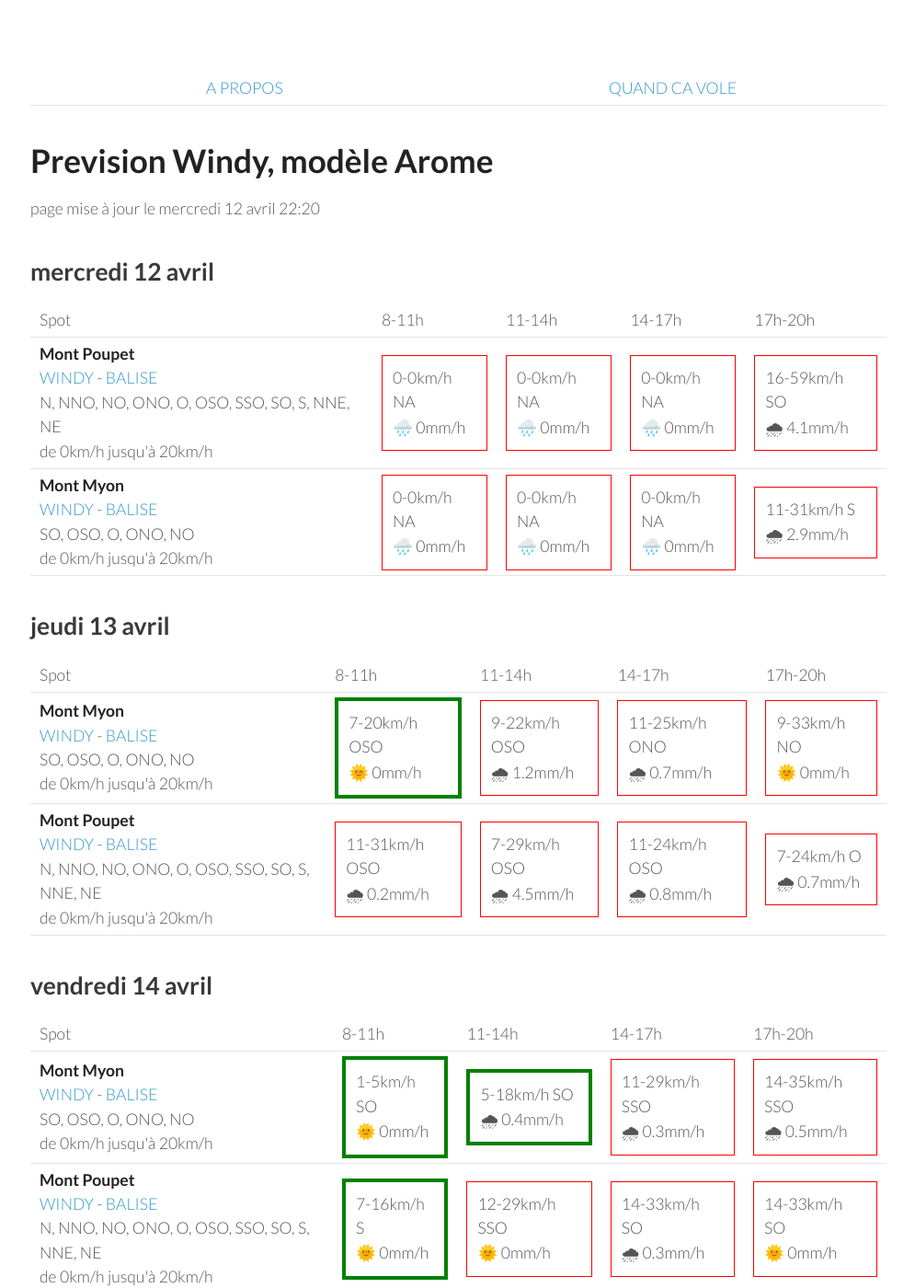
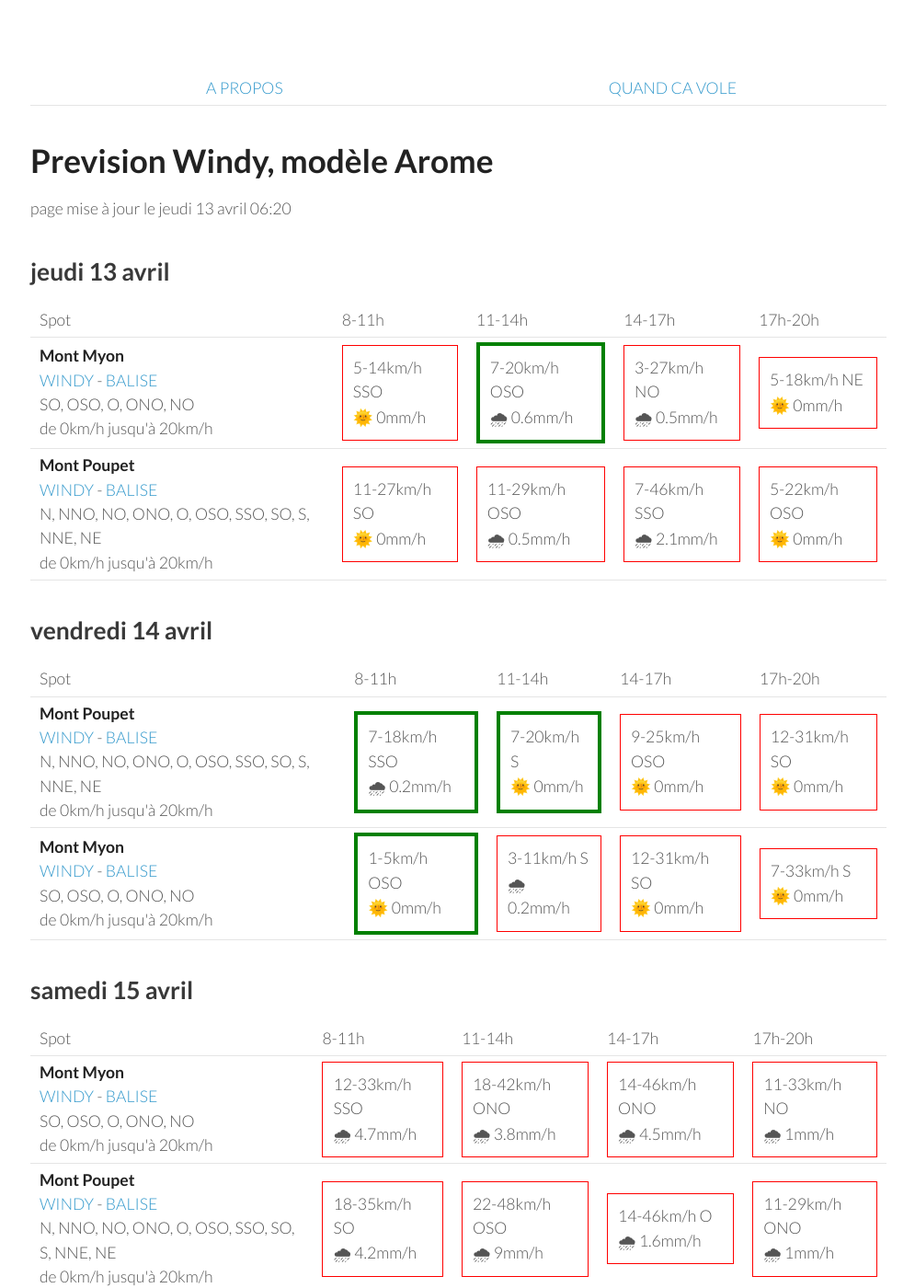
Before and after one commit to parapente-dans-le-nord/parapente-dans-le-nord.github.io, a Jekyll site: the page built from jura.markdown, in a window 1280 px wide and 1400 px high. Shown: the whole window at 92% size, without its empty margins (25-1020 px from the left). Built offline with Jekyll 4.4.1, drawn with Linux system fonts in a browser that asks for light colours; some of the changed text lies outside the part shown.

Commit message:
update index.markdown

```diff
--- a/jura.markdown
+++ b/jura.markdown
@@ -7,42 +7,8 @@ title:  "Tous les spots"
 {: .links}
 
 # Prevision Windy, modèle Arome
-page mise à jour le mercredi 12 avril 22:20
+page mise à jour le jeudi 13 avril 06:20
 
-## mercredi 12 avril
-
-{::nomarkdown}
-<table>
-  <tbody>
-    <tr>
-      <td>Spot</td>
-      <td>8-11h</td>
-      <td>11-14h</td>
-      <td>14-17h</td>
-      <td>17h-20h</td>
-    </tr>
-<tr>
-        <td><strong>Mont Poupet</strong><br><a href="https://windy.com/46.970/5.876?46.541,5.876,8">WINDY</a> - <span class=""><a href="http://www.balisemeteo.com/balise.php?idBalise=92">BALISE</a> </span><br> <span class="vent-favorable">N, NNO, NO, ONO, O, OSO, SSO, SO, S, NNE, NE</span><br><span class="force-vent">de 0km/h jusqu'à 20km/h</span> </td>
-
-            <td><div class="not-flyable"><p>0-0km/h NA</p><p>🌧️ 0mm/h</p></div></td>
-            <td><div class="not-flyable"><p>0-0km/h NA</p><p>🌧️ 0mm/h</p></div></td>
-            <td><div class="not-flyable"><p>0-0km/h NA</p><p>🌧️ 0mm/h</p></div></td>
-            <td><div class="not-flyable"><p>16-59km/h SO</p><p>🌧 4.1mm/h</p></div></td>
-
-    </tr>
-<tr>
-        <td><strong>Mont Myon</strong><br><a href="https://windy.com/46.331/5.397?45.898,5.394,8,m:eWoagj8">WINDY</a> - <span class=""><a href="http://www.balisemeteo.com/balise.php?idBalise=70">BALISE</a> </span><br> <span class="vent-favorable">SO, OSO, O, ONO, NO</span><br><span class="force-vent">de 0km/h jusqu'à 20km/h</span> </td>
-
-            <td><div class="not-flyable"><p>0-0km/h NA</p><p>🌧️ 0mm/h</p></div></td>
-            <td><div class="not-flyable"><p>0-0km/h NA</p><p>🌧️ 0mm/h</p></div></td>
-            <td><div class="not-flyable"><p>0-0km/h NA</p><p>🌧️ 0mm/h</p></div></td>
-            <td><div class="not-flyable"><p>11-31km/h S</p><p>🌧 2.9mm/h</p></div></td>
-
-    </tr>
-
-</tbody>
-</table>
-{:/}
 ## jeudi 13 avril
 
 {::nomarkdown}
@@ -58,20 +24,20 @@ page mise à jour le mercredi 12 avril 22:20
 <tr>
         <td><strong>Mont Myon</strong><br><a href="https://windy.com/46.331/5.397?45.898,5.394,8,m:eWoagj8">WINDY</a> - <span class=""><a href="http://www.balisemeteo.com/balise.php?idBalise=70">BALISE</a> </span><br> <span class="vent-favorable">SO, OSO, O, ONO, NO</span><br><span class="force-vent">de 0km/h jusqu'à 20km/h</span> </td>
 
-            <td><div class="flyable"><p>7-20km/h OSO</p><p>🌞 0mm/h</p></div></td>
-            <td><div class="not-flyable"><p>9-22km/h OSO</p><p>🌧 1.2mm/h</p></div></td>
-            <td><div class="not-flyable"><p>11-25km/h ONO</p><p>🌧 0.7mm/h</p></div></td>
-            <td><div class="not-flyable"><p>9-33km/h NO</p><p>🌞 0mm/h</p></div></td>
+            <td><div class="not-flyable"><p>5-14km/h SSO</p><p>🌞 0mm/h</p></div></td>
+            <td><div class="flyable"><p>7-20km/h OSO</p><p>🌧 0.6mm/h</p></div></td>
+            <td><div class="not-flyable"><p>3-27km/h NO</p><p>🌧 0.5mm/h</p></div></td>
+            <td><div class="not-flyable"><p>5-18km/h NE</p><p>🌞 0mm/h</p></div></td>
 
 
     </tr>
 <tr>
         <td><strong>Mont Poupet</strong><br><a href="https://windy.com/46.970/5.876?46.541,5.876,8">WINDY</a> - <span class=""><a href="http://www.balisemeteo.com/balise.php?idBalise=92">BALISE</a> </span><br> <span class="vent-favorable">N, NNO, NO, ONO, O, OSO, SSO, SO, S, NNE, NE</span><br><span class="force-vent">de 0km/h jusqu'à 20km/h</span> </td>
 
-            <td><div class="not-flyable"><p>11-31km/h OSO</p><p>🌧 0.2mm/h</p></div></td>
-            <td><div class="not-flyable"><p>7-29km/h OSO</p><p>🌧 4.5mm/h</p></div></td>
-            <td><div class="not-flyable"><p>11-24km/h OSO</p><p>🌧 0.8mm/h</p></div></td>
-            <td><div class="not-flyable"><p>7-24km/h O</p><p>🌧 0.7mm/h</p></div></td>
+            <td><div class="not-flyable"><p>11-27km/h SO</p><p>🌞 0mm/h</p></div></td>
+            <td><div class="not-flyable"><p>11-29km/h OSO</p><p>🌧 0.5mm/h</p></div></td>
+            <td><div class="not-flyable"><p>7-46km/h SSO</p><p>🌧 2.1mm/h</p></div></td>
+            <td><div class="not-flyable"><p>5-22km/h OSO</p><p>🌞 0mm/h</p></div></td>
 
 
     </tr>
@@ -92,22 +58,22 @@ page mise à jour le mercredi 12 avril 22:20
       <td>17h-20h</td>
     </tr>
 <tr>
-        <td><strong>Mont Myon</strong><br><a href="https://windy.com/46.331/5.397?45.898,5.394,8,m:eWoagj8">WINDY</a> - <span class=""><a href="http://www.balisemeteo.com/balise.php?idBalise=70">BALISE</a> </span><br> <span class="vent-favorable">SO, OSO, O, ONO, NO</span><br><span class="force-vent">de 0km/h jusqu'à 20km/h</span> </td>
+        <td><strong>Mont Poupet</strong><br><a href="https://windy.com/46.970/5.876?46.541,5.876,8">WINDY</a> - <span class=""><a href="http://www.balisemeteo.com/balise.php?idBalise=92">BALISE</a> </span><br> <span class="vent-favorable">N, NNO, NO, ONO, O, OSO, SSO, SO, S, NNE, NE</span><br><span class="force-vent">de 0km/h jusqu'à 20km/h</span> </td>
 
-            <td><div class="flyable"><p>1-5km/h SO</p><p>🌞 0mm/h</p></div></td>
-            <td><div class="flyable"><p>5-18km/h SO</p><p>🌧 0.4mm/h</p></div></td>
-            <td><div class="not-flyable"><p>11-29km/h SSO</p><p>🌧 0.3mm/h</p></div></td>
-            <td><div class="not-flyable"><p>14-35km/h SSO</p><p>🌧 0.5mm/h</p></div></td>
+            <td><div class="flyable"><p>7-18km/h SSO</p><p>🌧 0.2mm/h</p></div></td>
+            <td><div class="flyable"><p>7-20km/h S</p><p>🌞 0mm/h</p></div></td>
+            <td><div class="not-flyable"><p>9-25km/h OSO</p><p>🌞 0mm/h</p></div></td>
+            <td><div class="not-flyable"><p>12-31km/h SO</p><p>🌞 0mm/h</p></div></td>
 
 
     </tr>
 <tr>
-        <td><strong>Mont Poupet</strong><br><a href="https://windy.com/46.970/5.876?46.541,5.876,8">WINDY</a> - <span class=""><a href="http://www.balisemeteo.com/balise.php?idBalise=92">BALISE</a> </span><br> <span class="vent-favorable">N, NNO, NO, ONO, O, OSO, SSO, SO, S, NNE, NE</span><br><span class="force-vent">de 0km/h jusqu'à 20km/h</span> </td>
+        <td><strong>Mont Myon</strong><br><a href="https://windy.com/46.331/5.397?45.898,5.394,8,m:eWoagj8">WINDY</a> - <span class=""><a href="http://www.balisemeteo.com/balise.php?idBalise=70">BALISE</a> </span><br> <span class="vent-favorable">SO, OSO, O, ONO, NO</span><br><span class="force-vent">de 0km/h jusqu'à 20km/h</span> </td>
 
-            <td><div class="flyable"><p>7-16km/h S</p><p>🌞 0mm/h</p></div></td>
-            <td><div class="not-flyable"><p>12-29km/h SSO</p><p>🌞 0mm/h</p></div></td>
-            <td><div class="not-flyable"><p>14-33km/h SO</p><p>🌧 0.3mm/h</p></div></td>
-            <td><div class="not-flyable"><p>14-33km/h SO</p><p>🌞 0mm/h</p></div></td>
+            <td><div class="flyable"><p>1-5km/h OSO</p><p>🌞 0mm/h</p></div></td>
+            <td><div class="not-flyable"><p>3-11km/h S</p><p>🌧 0.2mm/h</p></div></td>
+            <td><div class="not-flyable"><p>12-31km/h SO</p><p>🌞 0mm/h</p></div></td>
+            <td><div class="not-flyable"><p>7-33km/h S</p><p>🌞 0mm/h</p></div></td>
 
 
     </tr>
@@ -130,20 +96,20 @@ page mise à jour le mercredi 12 avril 22:20
 <tr>
         <td><strong>Mont Myon</strong><br><a href="https://windy.com/46.331/5.397?45.898,5.394,8,m:eWoagj8">WINDY</a> - <span class=""><a href="http://www.balisemeteo.com/balise.php?idBalise=70">BALISE</a> </span><br> <span class="vent-favorable">SO, OSO, O, ONO, NO</span><br><span class="force-vent">de 0km/h jusqu'à 20km/h</span> </td>
 
-            <td><div class="not-flyable"><p>12-27km/h SSO</p><p>🌧 2.3mm/h</p></div></td>
-            <td><div class="not-flyable"><p>20-42km/h O</p><p>🌧 4.8mm/h</p></div></td>
-            <td><div class="not-flyable"><p>11-42km/h ONO</p><p>🌧 4.7mm/h</p></div></td>
-            <td><div class="not-flyable"><p>16-38km/h NO</p><p>🌧 2.3mm/h</p></div></td>
+            <td><div class="not-flyable"><p>12-33km/h SSO</p><p>🌧 4.7mm/h</p></div></td>
+            <td><div class="not-flyable"><p>18-42km/h ONO</p><p>🌧 3.8mm/h</p></div></td>
+            <td><div class="not-flyable"><p>14-46km/h ONO</p><p>🌧 4.5mm/h</p></div></td>
+            <td><div class="not-flyable"><p>11-33km/h NO</p><p>🌧 1mm/h</p></div></td>
 
 
     </tr>
 <tr>
         <td><strong>Mont Poupet</strong><br><a href="https://windy.com/46.970/5.876?46.541,5.876,8">WINDY</a> - <span class=""><a href="http://www.balisemeteo.com/balise.php?idBalise=92">BALISE</a> </span><br> <span class="vent-favorable">N, NNO, NO, ONO, O, OSO, SSO, SO, S, NNE, NE</span><br><span class="force-vent">de 0km/h jusqu'à 20km/h</span> </td>
 
-            <td><div class="not-flyable"><p>14-31km/h SSO</p><p>🌧 1.7mm/h</p></div></td>
-            <td><div class="not-flyable"><p>16-44km/h OSO</p><p>🌧 8mm/h</p></div></td>
-            <td><div class="not-flyable"><p>12-42km/h ONO</p><p>🌧 2.9mm/h</p></div></td>
-            <td><div class="not-flyable"><p>11-29km/h ONO</p><p>🌧 0.8mm/h</p></div></td>
+            <td><div class="not-flyable"><p>18-35km/h SO</p><p>🌧 4.2mm/h</p></div></td>
+            <td><div class="not-flyable"><p>22-48km/h OSO</p><p>🌧 9mm/h</p></div></td>
+            <td><div class="not-flyable"><p>14-46km/h O</p><p>🌧 1.6mm/h</p></div></td>
+            <td><div class="not-flyable"><p>11-29km/h ONO</p><p>🌧 1mm/h</p></div></td>
 
 
     </tr>
@@ -166,8 +132,8 @@ page mise à jour le mercredi 12 avril 22:20
 <tr>
         <td><strong>Mont Poupet</strong><br><a href="https://windy.com/46.970/5.876?46.541,5.876,8">WINDY</a> - <span class=""><a href="http://www.balisemeteo.com/balise.php?idBalise=92">BALISE</a> </span><br> <span class="vent-favorable">N, NNO, NO, ONO, O, OSO, SSO, SO, S, NNE, NE</span><br><span class="force-vent">de 0km/h jusqu'à 20km/h</span> </td>
 
-            <td><div class="not-flyable"><p>5-16km/h ONO</p><p>🌧 5mm/h</p></div></td>
-            <td><div class="flyable"><p>7-16km/h ONO</p><p>🌧 2.3mm/h</p></div></td>
+            <td><div class="not-flyable"><p>7-18km/h ONO</p><p>🌧 5mm/h</p></div></td>
+            <td><div class="flyable"><p>7-18km/h ONO</p><p>🌧 3.3mm/h</p></div></td>
             <td><div class="not-flyable"><p>11-25km/h NNO</p><p>🌧 0.8mm/h</p></div></td>
             <td><div class="not-flyable"><p>11-27km/h NNO</p><p>🌧 0.8mm/h</p></div></td>
 
@@ -176,8 +142,8 @@ page mise à jour le mercredi 12 avril 22:20
 <tr>
         <td><strong>Mont Myon</strong><br><a href="https://windy.com/46.331/5.397?45.898,5.394,8,m:eWoagj8">WINDY</a> - <span class=""><a href="http://www.balisemeteo.com/balise.php?idBalise=70">BALISE</a> </span><br> <span class="vent-favorable">SO, OSO, O, ONO, NO</span><br><span class="force-vent">de 0km/h jusqu'à 20km/h</span> </td>
 
-            <td><div class="not-flyable"><p>9-24km/h NNO</p><p>🌧 0.8mm/h</p></div></td>
-            <td><div class="not-flyable"><p>12-29km/h N</p><p>🌧 0.9mm/h</p></div></td>
+            <td><div class="not-flyable"><p>11-24km/h NNO</p><p>🌧 1.9mm/h</p></div></td>
+            <td><div class="not-flyable"><p>12-27km/h NNO</p><p>🌧 1.5mm/h</p></div></td>
             <td><div class="not-flyable"><p>11-29km/h NNO</p><p>🌧 0.6mm/h</p></div></td>
             <td><div class="not-flyable"><p>12-29km/h N</p><p>🌧 0.3mm/h</p></div></td>
 
```
